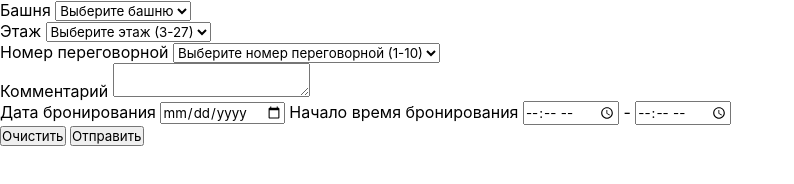
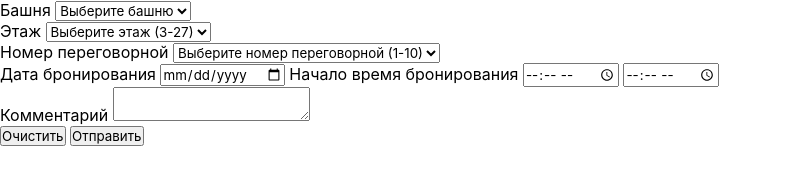
Before and after one commit to Nastya880/BookMeet, a plain HTML site: page index.html in a window 1280 px wide. Shown: the whole page, without its empty margins (0-794 px from the left). Drawn offline with Linux system fonts and the light colour scheme.

Commit message:
correct field order

```diff
--- a/index.html
+++ b/index.html
@@ -29,18 +29,19 @@
       </select>
     </div>
 
-    <div>
-        <label>Комментарий</label>
-        <textarea class='comment field'></textarea>
-    </div>
-
     <!--span class="dateChoose field">Дата бронирования</span-->
     <!--min="2023-04-20"-->
     <div>
       <label>Дата бронирования</label>
-      <input type="date" id="dateID" name="date" class="dateChoose field">
+      <input  type="date" id="dateID" name="date" class="dateChoose field">
       <label>Начало время бронирования</label>
-      <input type="time" id="timeStartID" class="timeStartChoose field"/> - <input type="time" id="timeEndID" class="timeEndChoose field" />
+      <input type="time" id="timeStartID" class="timeStartChoose field"/>
+      <input type="time" id="timeEndID" class="timeEndChoose field"/>
+    </div>
+
+    <div>
+      <label>Комментарий</label>
+      <textarea class='comment field'></textarea>
     </div>
 
     <button id="clearButtonID" type="clear">Очистить</button>
```
